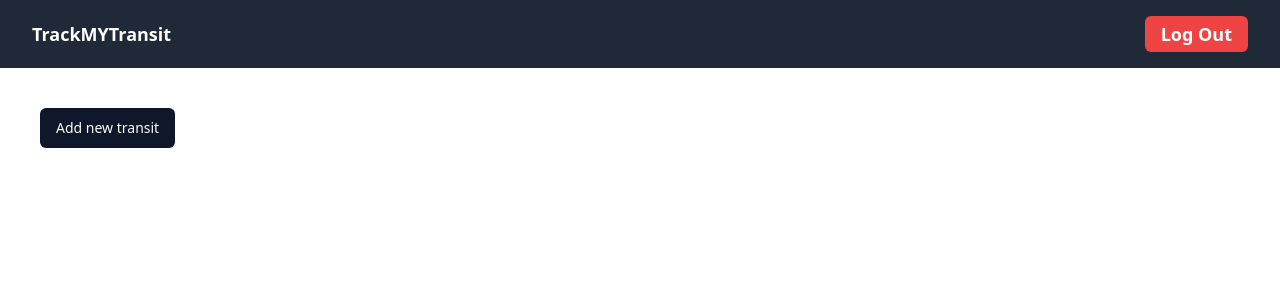
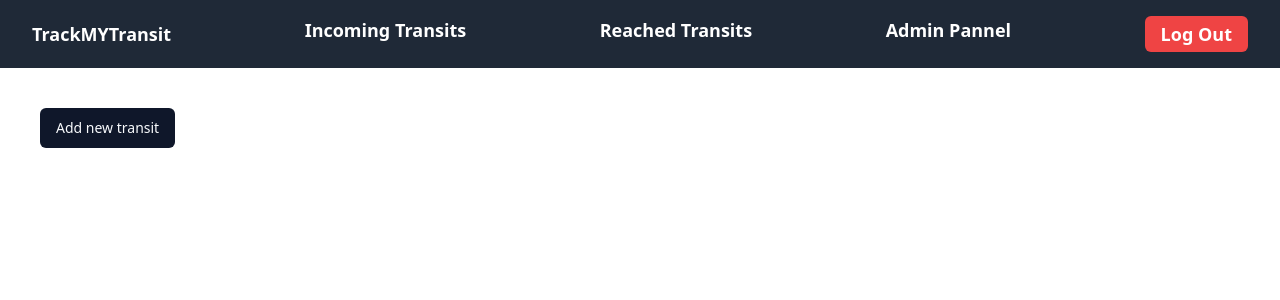
Before and after one commit to divyanshu1810/hackshetra-24, a React (Vite) app in the folder client/: page /dashboard/view-transit in a window 1280 px wide. Shown: the top 300 px of the page. Built offline with nearby package versions, Linux system fonts and the light colour scheme; sample sign-in values are in the browser's storage.

Commit message:
add routing to navbar

```diff
--- a/client/src/dashboard/receptionist.tsx
+++ b/client/src/dashboard/receptionist.tsx
@@ -9,6 +9,33 @@ export default function Receptionist() {
             <div className="flex items-center">
               <span className="text-white font-semibold text-lg">TrackMYTransit</span>
             </div>
+            {localStorage.getItem('role') === 'admin' || localStorage.getItem('role') === 'receptionist' ? (
+              <Link to="/dashboard">
+  <div className="text-white font-semibold text-lg">
+    Incoming Transits
+  </div></Link>
+) : (
+  <div></div>
+)}
+ {localStorage.getItem('role') === 'admin' || localStorage.getItem('role') === 'factory-worker' ? (
+  <Link to="/dashboard/reached-transits">
+  <div className="text-white font-semibold text-lg">
+    Reached Transits
+  </div>
+  </Link>
+) : (
+  <div></div>
+)}
+
+            {localStorage.getItem('role') === 'admin' || localStorage.getItem('role') === 'factory-worker' ? (
+  <Link to="/dashboard/admin-panel">
+  <div className="text-white font-semibold text-lg">
+   Admin Pannel
+  </div>
+  </Link>
+) : (
+  <div></div>
+)}
             <button
               onClick={() => {
                 localStorage.setItem('isLoggedIn', 'false');
```
